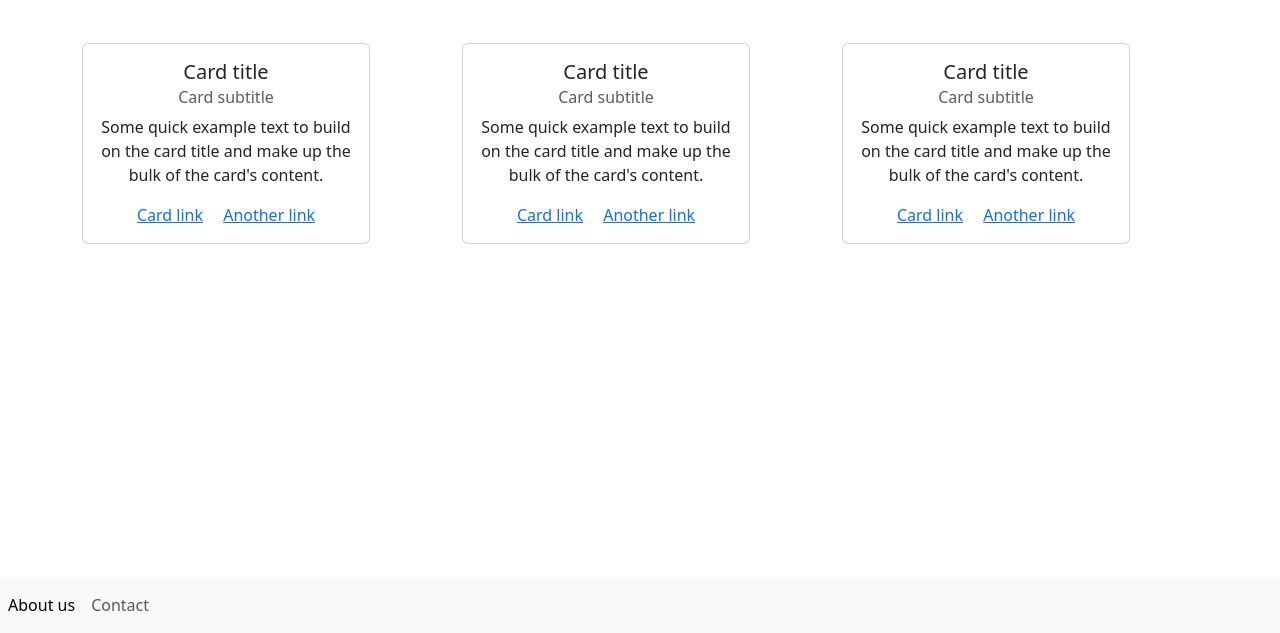
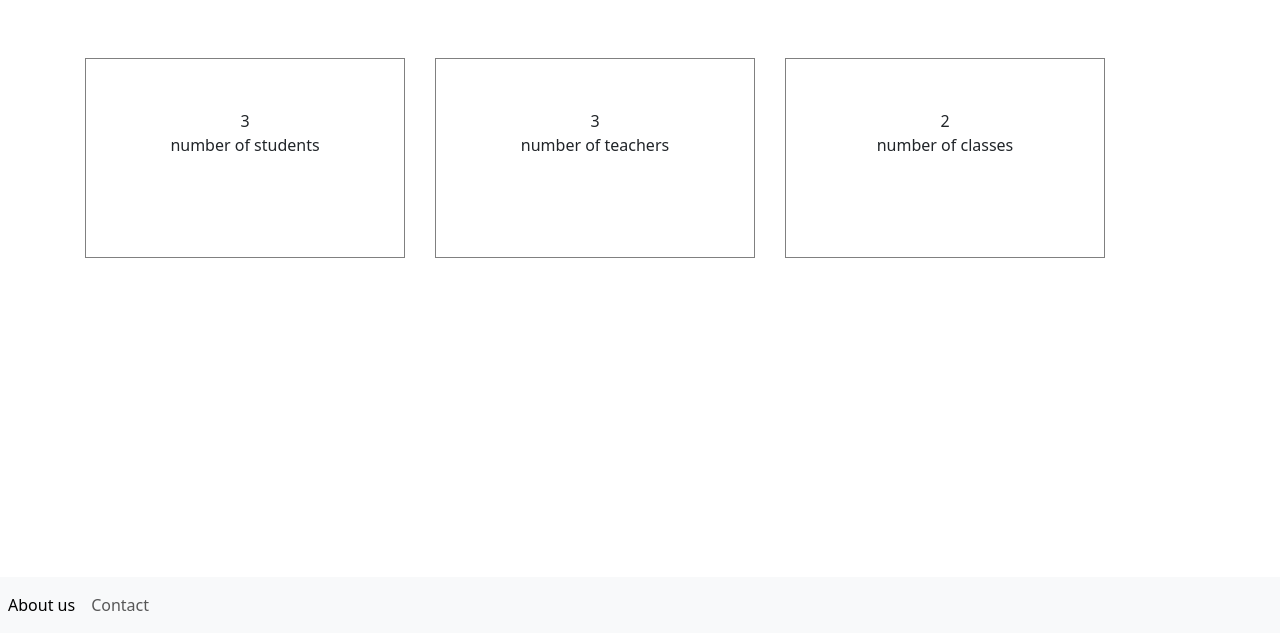
Before and after one commit to aysedo/School-Management-System, a plain HTML site: page index.html in a window 1280 px wide. Both pictures are taken after a click on the link "Home". Shown: the part 167-800 px from the top of the page. Drawn offline with nearby package versions, Linux system fonts and the light colour scheme; a small style sheet from the web is missing.

Commit message:
div container with lengths added

```diff
--- a/components/content.js
+++ b/components/content.js
@@ -6,50 +6,26 @@ const contentContainer = document.querySelector('#content-container')
 
 export function renderContent(pPage) {
   if (pPage === "home") {
-
     contentContainer.innerHTML = `
         <h1 class="m-5">Welcome Mirijam</h1>
         <div class="container text-center">
           <div class="row">
-        <div class="col">
-        <div class="card ml-10" style="width: 18rem;">
-        <div class="card-body">
-        <h5 class="card-title">Card title</h5>
-        <h6 class="card-subtitle mb-2 text-body-secondary">Card subtitle</h6>
-        <p class="card-text">Some quick example text to build on the card title and make up the bulk of the card's content.</p>
-        <a href="#" class="card-link">Card link</a>
-        <a href="#" class="card-link">Another link</a>
+              <div class="col-4" id="div-container">
+                  ${studentsData.length}
+                <p>number of students</p>
+              </div>
+              <div class="col-4" id="div-container">
+                  ${teachersData.length}
+                <p>number of teachers</p>
+              </div>
+              <div class="col-4" id="div-container">
+                  ${classesData.length}
+                <p>number of classes</p>
               </div>
           </div>
         </div>
-    <div class="col">
-      <div class="card ml-10" style="width: 18rem;">
-      <div class="card-body">
-      <h5 class="card-title">Card title</h5>
-      <h6 class="card-subtitle mb-2 text-body-secondary">Card subtitle</h6>
-      <p class="card-text">Some quick example text to build on the card title and make up the bulk of the card's content.</p>
-      <a href="#" class="card-link">Card link</a>
-      <a href="#" class="card-link">Another link</a>
-  </div>
-</div>
-    </div>
-      <div class="col">
-      <div class="card ml-10" style="width: 18rem;">
-      <div class="card-body">
-      <h5 class="card-title">Card title</h5>
-      <h6 class="card-subtitle mb-2 text-body-secondary">Card subtitle</h6>
-      <p class="card-text">Some quick example text to build on the card title and make up the bulk of the card's content.</p>
-      <a href="#" class="card-link">Card link</a>
-      <a href="#" class="card-link">Another link</a>
-    </div>
-  </div>
-    </div>
-  </div>
-</div> `
-
-  }
-
-  else if (pPage === "class") {
+    `
+   }else if (pPage === "class") {
       contentContainer.innerHTML = `
     <h1 class="m-5">Classes</h1>
     <div class="container text-center">
@@ -72,6 +48,13 @@ export function renderContent(pPage) {
         `
       }).join(" ")
         }
+      </div>
+      <div class="row">
+        <div class="col">
+          <button id="add-students-btn">Add Class</button>
+        </div>
+      </div>
+    </div
       `
     }
 
@@ -106,8 +89,7 @@ export function renderContent(pPage) {
       contentContainer.innerHTML = `
     <h1 class="m-5">Students</h1>
     <div class="container text-center">
-      <div class="row">${
-        studentsData.map(student => {
+      <div class="row">${studentsData.map(student => {
         return `
                 <div class="col-4">
                   <div class="card">
@@ -135,7 +117,7 @@ export function renderContent(pPage) {
       </div>
     </div>`
 
-    document.querySelector('#add-students-btn').addEventListener('click',function(){
+      document.querySelector('#add-students-btn').addEventListener('click', function () {
         console.log('clicked')
       })
     }
--- a/styles.css
+++ b/styles.css
@@ -1,3 +1,17 @@
+/*dashboard div*/
+
+#div-container{
+    width: 25vw;
+    height: 25vh;
+    border: 1px grey solid;
+    margin: 15px;
+    padding-top: 50px;
+}
+
+
+
+
+
 #footer-container{
     position: fixed;
     bottom: 0;
```
Lines whose indentation alone changed are shown as unchanged.
